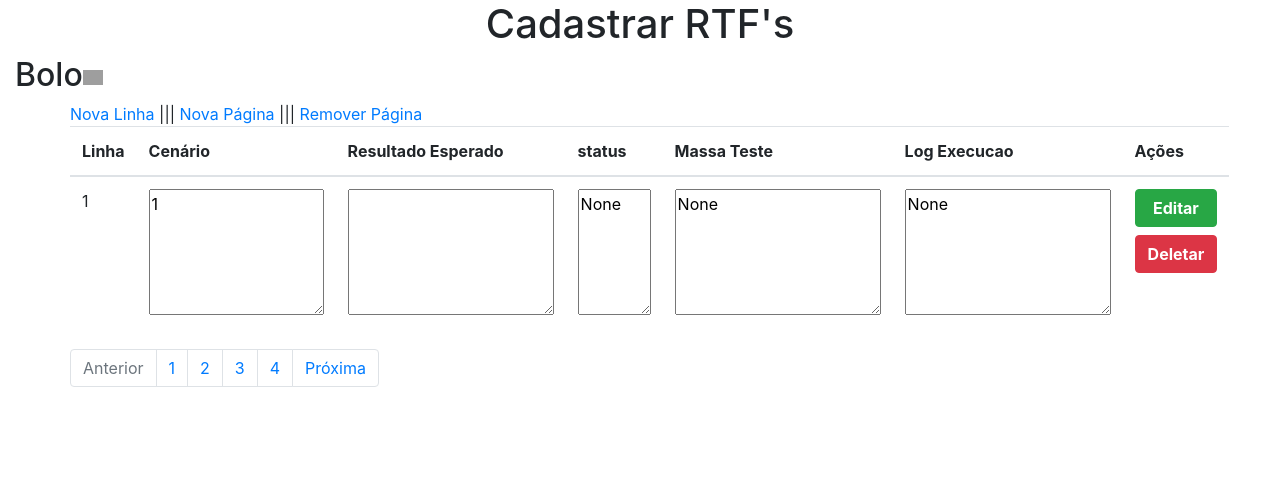
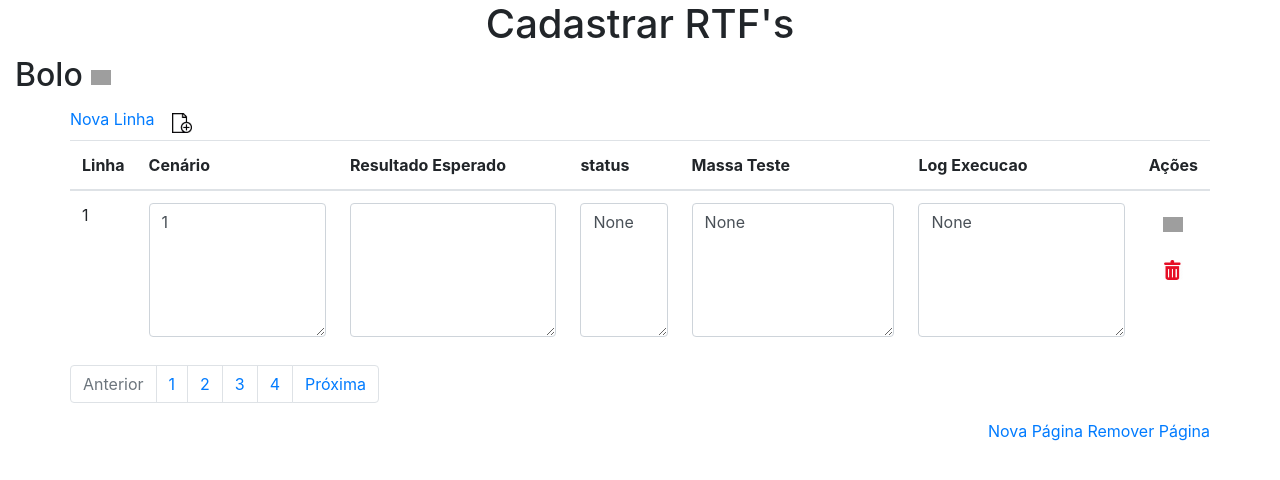
Before and after one commit to jhow-72/CRUD-RTFs, a Flask app: page /viewCenarios/1/1 in a window 1280 px wide. Shown: the part 56-536 px from the top of the page. Run offline with Flask 2, Linux system fonts and the light colour scheme; data comes from the database, SQL or seed files in the repository; both versions use the stored data as it was after the commit; grey boxes are pictures that could not be loaded.

Commit message:
ajustes estéticos na viewCenarios - adicao de nova funcao para gerar nova linha sem passar pela tela de nova linha

```diff
--- a/app.py
+++ b/app.py
@@ -141,6 +141,32 @@ def add_cenario(id_rtf, pagina):
         return redirect(url_for("viewCenarios", id_rtf=id_rtf, pagina=pagina))
     else:
         return render_template("adicionar_cenario.html", id_rtf=id_rtf, pagina=pagina)
+
+
+@app.route("/new_line/<int:id_rtf>/<int:pagina>", methods=["GET", "POST"])
+def new_line(id_rtf, pagina):
+    id_pagina = Pagina.query.filter_by(id_rtf=id_rtf, numero=pagina).first()
+    id_pagina = id_pagina.id_pagina
+
+    # Precisa fazer uma query para buscar todas as linhas da pagina do rtfs.
+    # se o array for > 0, pegar a linha mais alta e somar 1
+    # se não, linha = 1 (primeiro RTF)
+    linha = 1
+    quantidade_linhas = Cenarios.query.filter_by(id_rtf=id_rtf, pagina=pagina).count()
+    maior_linha = Cenarios.query.filter_by(id_rtf=id_rtf, pagina=pagina).order_by(Cenarios.linha.desc()).first()
+    if quantidade_linhas > 0:
+        linha = maior_linha.linha+1
+
+    cenario = Cenarios(id_rtf, id_pagina, pagina, linha, "TBD", "TBD")
+    db.session.add(cenario)
+    db.session.commit()
+
+    cenario.rtfs.data_update = datetime.utcnow().date()
+    cenario.rtfs.data_update_formatada = get_data_formatada()
+    db.session.commit()
+
+    flash("Linha Adicionada...")
+    return redirect(url_for("viewCenarios", id_rtf=id_rtf, pagina=pagina))
 
 @app.route("/edit_cenario/<int:id_rtf>/<int:pagina>/<int:linha>", methods=["GET", "POST"])
 def edit_cenario(id_rtf, pagina, linha):
--- a/templates/viewCenarios.html
+++ b/templates/viewCenarios.html
@@ -9,16 +9,13 @@
         {% endif %}
     {% endwith %}
     <div>
-        <h2 contentEditable="true" id="nome_pagina">{{nome_pagina}}<a href="{{ url_for('editar_nome_pagina', id_rtf=id_rtf, pagina=pagina) }}"><img width="20px" src="{{url_for('static', filename='images/edit_pen')}}" /></a></h2>
+        <h2 id="nome_pagina">{{nome_pagina}} <a href="{{ url_for('editar_nome_pagina', id_rtf=id_rtf, pagina=pagina) }}"><img width="20px" src="{{url_for('static', filename='images/edit_pen')}}" /></a></h2>
     </div>
     <div class="container">
         <div class="row">
             <div class="col-xs-12">
                 <a href="{{url_for('add_cenario', id_rtf=id_rtf, pagina=pagina)}}">Nova Linha</a>
-                |||
-                <a href="{{url_for('add_pagina', id_rtf=id_rtf, pagina_atual=pagina)}}">Nova Página</a>
-                |||
-                <a href="{{url_for('delete_pagina', id_rtf=id_rtf, pagina=pagina)}}">Remover Página</a>
+                <button class="btn"><a style="color: green; text-decoration:none !important; font-weight:700" href="{{url_for('new_line', id_rtf=id_rtf, pagina=pagina)}}"><img width="20px" src="{{url_for('static', filename='images/new_page.png')}}" /></a></button>
             </div>
             <div class="col-xs-12">
                 <table class="table">
@@ -31,26 +28,26 @@
                         <th>Log Execucao</th>
                         <th>Ações</th>
                     </thead>
-                    <tbody>
+                    <tbody class="form-group shadow-textarea">
                         {% for item in values %}
                             <form action="{{url_for('edit_cenario', id_rtf=item.id_rtf, pagina=item.pagina, linha=item.linha)}}" method="POST">
                                 <tr>
                                     <td>{{ item.linha }}</td>
-                                    <td><textarea name="cenario" id="cenario" cols="15" rows="5">{{ item.cenario }}</textarea></td>
-                                    <td><textarea name="resultado_esperado" id="resultado_esperado" cols="18" rows="5">{{ item.resultado_esperado }}</textarea></td>
-                                    <td><textarea name="status" id="status" cols="5" rows="5">{{ item.status }}</textarea></td>
-                                    <td><textarea name="massa_teste" id="massa_teste" cols="18" rows="5">{{ item.massa_teste }}</textarea></td>
-                                    <td><textarea name="log_execucao" id="log_execucao" cols="18" rows="5">{{ item.log_execucao }}</textarea></td>
+                                    <td><textarea class="form-control z-depth-1" name="cenario" id="cenario" cols="15" rows="5">{{ item.cenario }}</textarea></td>
+                                    <td><textarea class="form-control z-depth-1" name="resultado_esperado" id="resultado_esperado" cols="18" rows="5">{{ item.resultado_esperado }}</textarea></td>
+                                    <td><textarea class="form-control z-depth-1"name="status" id="status" cols="5" rows="5">{{ item.status }}</textarea></td>
+                                    <td><textarea class="form-control z-depth-1" name="massa_teste" id="massa_teste" cols="18" rows="5">{{ item.massa_teste }}</textarea></td>
+                                    <td><textarea class="form-control z-depth-1" name="log_execucao" id="log_execucao" cols="18" rows="5">{{ item.log_execucao }}</textarea></td>
                                     <td>
-                                        <button type="submit" class="btn btn-block btn-success" style="font-weight:700">Editar</button>
-                                        <button class="btn btn-block btn-danger"><a style="color: white; text-decoration:none !important; font-weight:700" href="{{url_for('delete_cenario', id_rtf=item.id_rtf, pagina=item.pagina, linha=item.linha)}}">Deletar</a></button>
+                                        <button type="submit" class="btn btn-block" style="font-weight:700"><img width="20px" src="{{url_for('static', filename='images/green_pen.png')}}" /></button>
+                                        <button class="btn btn-block"><a style="color: white; text-decoration:none !important; font-weight:700" href="{{url_for('delete_cenario', id_rtf=item.id_rtf, pagina=item.pagina, linha=item.linha)}}"><img width="20px" src="{{url_for('static', filename='images/delete_icon.png')}}" /></a></button>
                                     </td>
                                 </tr>
                             </form>
                         {% endfor %}
                     </tbody>
                 </table>
-                <nav aria-label="...">
+                <nav aria-label="..." style="display: inline;">
                     <ul class="pagination">
                         {% if pagina==1 %}
                             <li class="page-item disabled">
@@ -78,6 +75,10 @@
                             </li>
                         {% endif %}
                     </ul>
+                    <div style="text-align: right;" >
+                        <a href="{{url_for('add_pagina', id_rtf=id_rtf, pagina_atual=pagina)}}">Nova Página</a>
+                        <a href="{{url_for('delete_pagina', id_rtf=id_rtf, pagina=pagina)}}">Remover Página</a>
+                    </div>
                 </nav>
             </div>
         </div>
```
Also changed, not shown: db.sqlite3, static/images/new_page.png (added).
